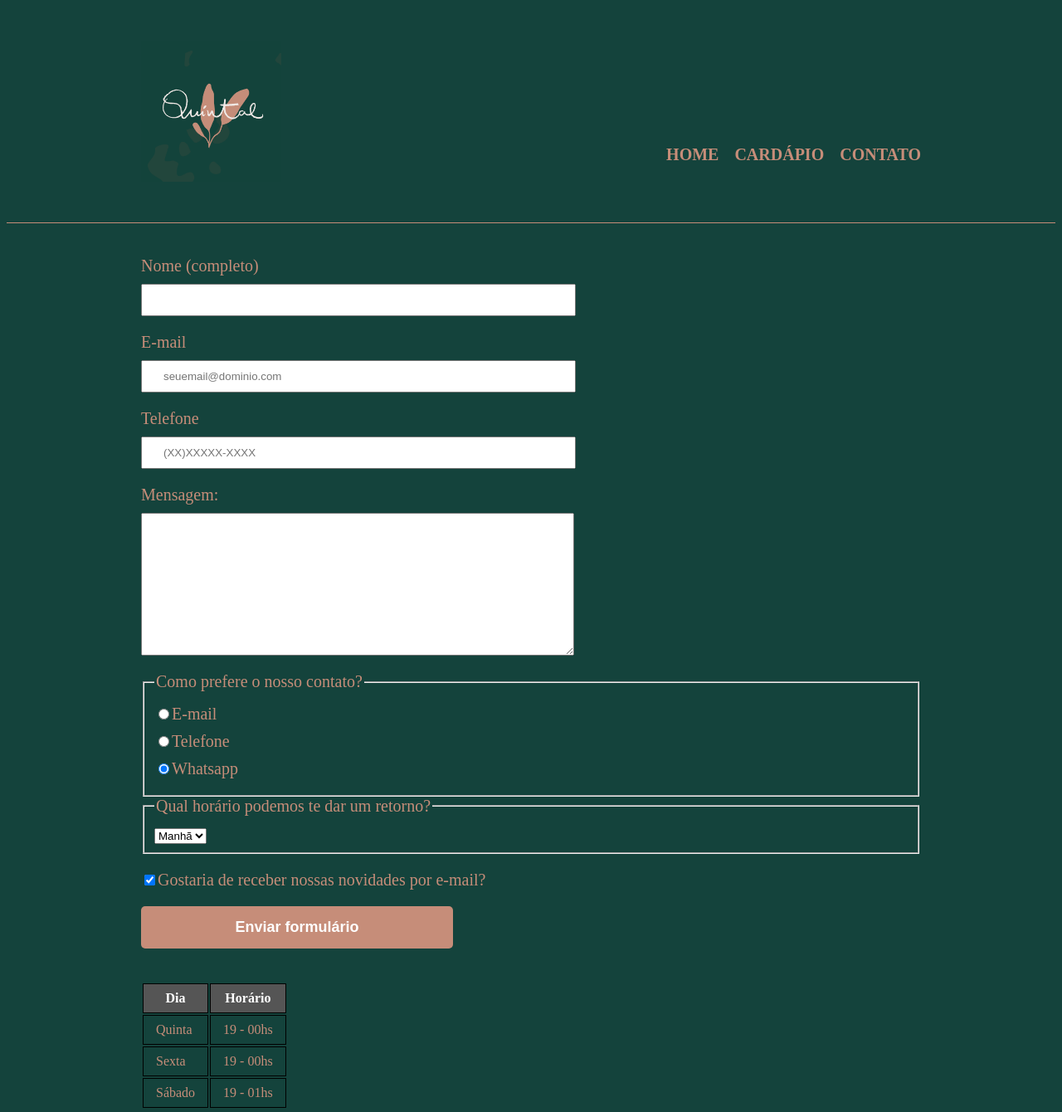
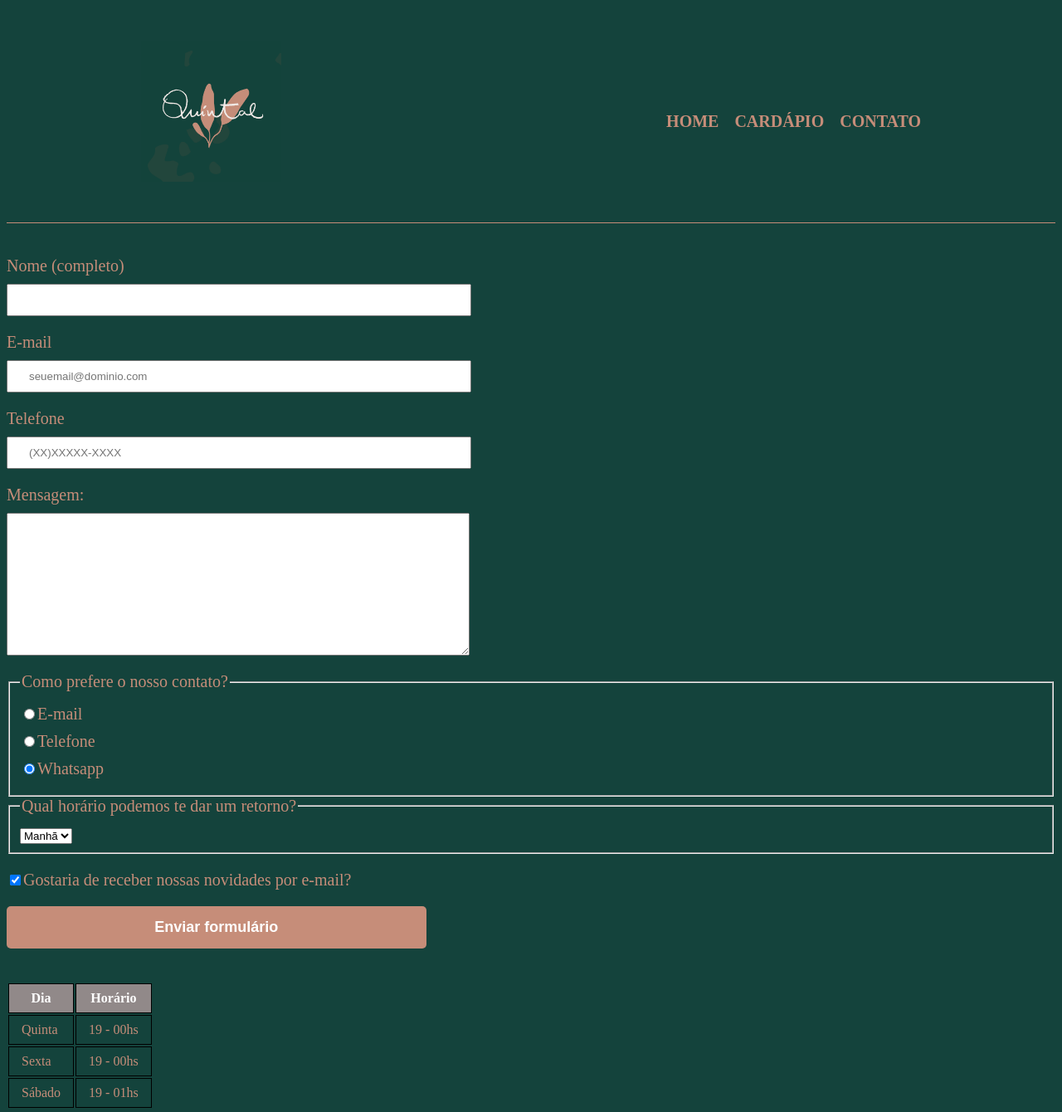
Before and after one commit to Marcelaapr/Quintal_Resto, a plain HTML site: page contato.html in a window 1280 px wide. Shown: the top 1340 px of the page at 83% size. Drawn offline with Linux system fonts and the light colour scheme.

Commit message:
finalização

```diff
--- a/style.css
+++ b/style.css
@@ -17,17 +17,18 @@ header {
 }
 
 .caixa img {
-    width: 18%
+    width: 18%;
 }
 
 nav {
     position: absolute;
-    top: 110px;
+    top: 70px;
     right: 0;
 }
 nav li {
     display: inline;
     margin: 0 0 0 15px;
+
 }
 
 nav a {
@@ -112,7 +113,7 @@ footer img {
 /*página contato*/
 
 main {
-    width: 940px;
+    width: 100%;
     margin: 0 auto;
 }
 
@@ -130,7 +131,7 @@ form label, form legend {
     display: block;
     margin: 0 0 20px;
     padding: 10px 25px;
-    width: 50%;
+    width: 40%;
 }
 
 .checkbox {
@@ -160,7 +161,7 @@ table {
 }
 
 thead {
-    background: #555555;
+    background: #918989;
     color: white;
     font-weight: bold;
 }
```
